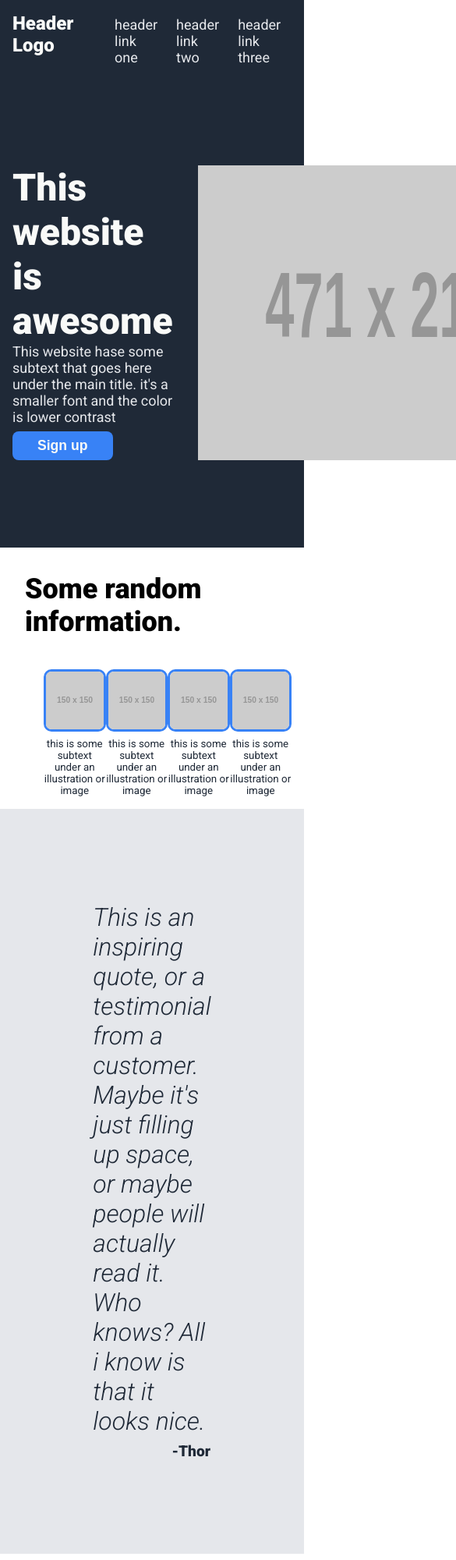
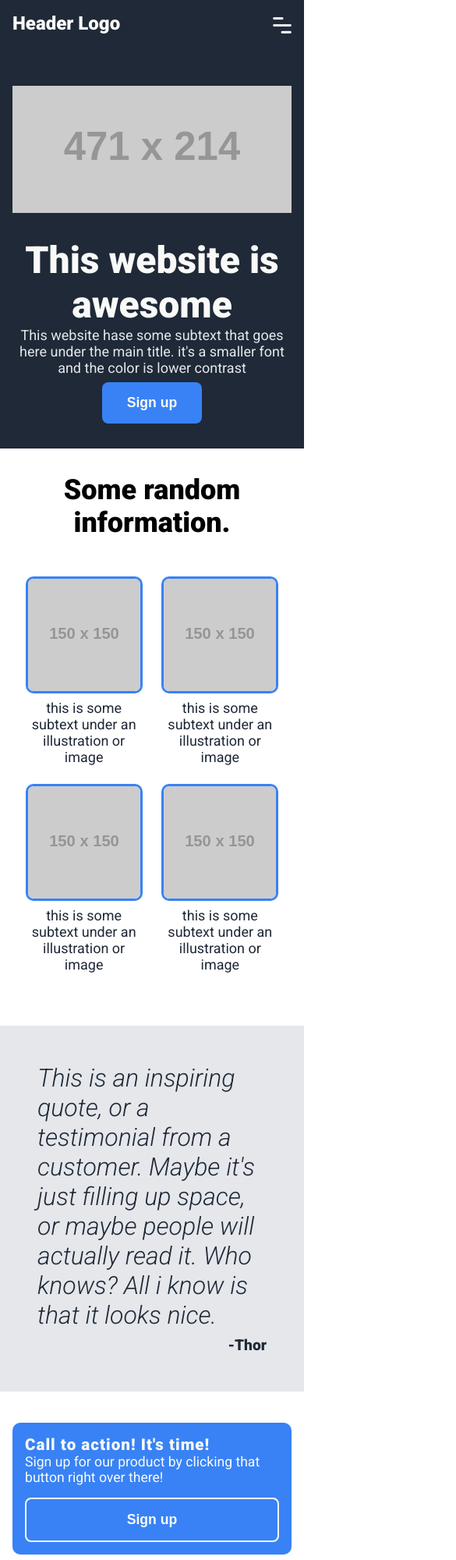
Before and after one commit to anas-cd/brainnest-w2-mainpr, a plain HTML site: page index.html in a window 390 px wide. Shown: the top 2000 px of the page at 78% size, 585 px wide, since content can reach past the window. Drawn offline with Linux system fonts and the light colour scheme; placeholder pictures from the web are drawn by us.

Commit message:
fully responsive main/home page

```diff
--- a/index.html
+++ b/index.html
@@ -15,7 +15,9 @@
         <div class="wc rowFlexer">
             <h1>Header Logo</h1>
             <nav>
-                <menu class="rowFlexer">
+                <input type="checkbox" id="mobMenu">
+                <label for="mobMenu" id="mobMenu">Menu</label>
+                <menu class="menuDrob rowFlexer">
                     <li><a href="#">header link one</a></li>
                     <li><a href="#">header link two</a></li>
                     <li><a href="#">header link three</a></li>
--- a/style.css
+++ b/style.css
@@ -11,7 +11,6 @@ html {
     font-family: 'Roboto', sans-serif;
     margin: 0;
 }
-
 *, *:before, *:after {
     box-sizing: inherit;
     margin: 0;
@@ -27,23 +26,25 @@ button {
     background-color: var(--theme-accent);
     color: var(--light);
 }
-
 button:hover {
     cursor: pointer;
 }
 
+@media screen and (max-width:820px) {
+    button {
+        padding: 1rem 2rem;
+    }
+}
 /* globale helper classes */
 .wc {
     max-width: 1000px;
     width: 100%;
     padding: 1rem;
 }
-
 .rowFlexer {
     display: flex;
     flex-flow: row nowrap;
 }
-
 .colFlexer {
     display: flex;
     flex-flow: column nowrap;
--- a/styling/homePage/cta.css
+++ b/styling/homePage/cta.css
@@ -6,6 +6,7 @@ main .cta {
 }
 main .cta .ctaBanner {
     justify-content: space-around;
+    margin: 0 1rem;
     padding: 3rem 0rem;
     border-radius: 10px;
     background-color: var(--cta-bg);
@@ -17,3 +18,20 @@ main .cta .ctaBanner h3 {
 main .cta .ctaBanner > button {
     border: 2px solid var(--light);
 }
+
+@media screen and (max-width:820px) {
+    main .cta {
+        justify-content: center;
+        padding: 2.5rem 0;
+    }
+    main .cta .ctaBanner {
+        flex-flow: column nowrap;
+        justify-content: space-around;
+        margin: 0 1rem;
+        padding: 1rem 1rem;
+    }
+    main .cta .ctaBanner .ctaInfo{
+        margin-bottom: 1rem;
+        font-size: 1.1rem;
+    }
+}
--- a/styling/homePage/header.css
+++ b/styling/homePage/header.css
@@ -4,13 +4,21 @@ header {
     justify-content: center;
     background-color: var(--hero-bg);
 }
+header nav {
+    min-width: 7rem;
+}
 header > div.wc {
     justify-content: space-between;
     align-items: baseline;
 }
 header h1{
+    flex-shrink: 0;
     color: var(--hero-main-txt);
     font-size: 1.5rem;
+}
+header nav input#mobMenu, header nav label#mobMenu {
+    display: none;
+    margin-bottom: 1rem;
 }
 header nav li {
     margin: 0 .75rem;
@@ -21,3 +29,44 @@ header nav li a {
     font-size: 1.125rem;
     color: var(--hero-txt);
 }
+
+@media screen and (max-width:820px) {
+    header nav {
+        width: 100%;
+    }
+    header nav label#mobMenu {
+        display: block;
+    }
+    header nav label#mobMenu {
+        color: var(--hero-bg);
+        cursor: pointer;
+        background: url(../../assets/images/menu-closed.png) no-repeat right center;
+        background-size: 24px;
+        padding: 4px 0;
+    }
+    header nav menu.menuDrob {
+        flex-flow: column nowrap;
+        padding: 0;
+        max-height: 0;
+        overflow: hidden;
+        position: absolute;
+        left: 10px;
+        right: 10px;
+        background-color: var(--hero-bg);
+        box-shadow: 0px 24px 76px 0px var(--dark);
+    }
+    header nav li {
+        padding: 1rem 0;
+    }
+    /* menu activation */
+    header nav input#mobMenu:checked ~ menu.menuDrob {
+        max-height: fit-content;
+        border: 2px solid var(--med);
+        border-radius: 10px;
+    }
+    header nav input#mobMenu:checked ~ label#mobMenu {
+        background: url(../../assets/images/menu-opened.png) no-repeat right center;;
+        background-size: 24px;
+        padding: 4px 0 4px 30px;
+    }
+}
--- a/styling/homePage/hero.css
+++ b/styling/homePage/hero.css
@@ -6,22 +6,35 @@ main .hero {
     background-color: var(--hero-bg);
     color: var(--hero-txt);
 }
-
 main .hero .heroInfo {
     margin-right: 2rem;
 }
-
 main .hero h1 {
     font-size: 3rem;
     font-weight: 900;
     color: var(--hero-main-txt);
 }
-
 main .hero p {
     margin-bottom: .5rem;
     font-size: 1.125rem;
 }
+main .hero img {
+    max-width: 470px;
+    width: 100%;
+}
 
-main .hero img {
-    width: 470px;
+@media screen and (max-width:820px) {
+    main .hero {
+        padding: 1rem 0;
+    }
+    main .hero > div.wc {
+        flex-flow: column nowrap;
+        align-items: center;
+    }
+    main .hero .heroInfo {
+        margin-right: 0;
+        margin-top: 2rem;
+        order: 2;
+        text-align: center;
+    }
 }
--- a/styling/homePage/quote.css
+++ b/styling/homePage/quote.css
@@ -6,13 +6,11 @@ main .quote {
     background-color: var(--quote-bg);
     color: var(--quote-txt);
 }
-
 main .quote > div.wc {
     align-items: center;
     max-width: 720px;
     width: 100%;
 }
-
 main .quote blockquote {
     font-size: 2rem;
     font-weight: 300;
@@ -22,3 +20,9 @@ main .quote p {
     align-self: end;
     font-size: larger;
 }
+
+@media screen and (max-width:820px) {
+    main .quote {
+        padding: 2rem;
+    }
+}
--- a/styling/homePage/randInfo.css
+++ b/styling/homePage/randInfo.css
@@ -1,7 +1,7 @@
 @import "../colors.css";
 
 main .randInfo {
-    padding-bottom: 2.8rem 0;
+    padding-bottom: 2.8rem ;
     justify-content: center;
     background-color: var(--info-bg);
 }
@@ -10,15 +10,19 @@ main .randInfo > div.colFlexer {
 }
 main .randInfo h2 {
     margin: 1rem;
+    text-align: center;
     font-size: 2.25rem;
     font-weight: 900;
 }
 main .randInfo ul {
+    flex-flow: row wrap;
     justify-content: space-evenly;
     margin-top: 1rem;
+    padding: 0;
     width: 100%;
 }
 main .randInfo ul li{
+    margin: .5rem;
     width: 150px;
     text-align: center;
     color: var(--info-txt);
@@ -29,3 +33,9 @@ main .randInfo img {
     border: 3px solid var(--theme-accent);
     border-radius: 10px;
 }
+
+@media screen and (max-width:820px) {
+    main .randInfo ul li sub{
+        font-size: large;
+    }
+}
```
Also changed, not shown: assets/images/close.png (added), assets/images/menu-closed.png (added), assets/images/menu-opened.png (added), assets/images/menu.png (added).
